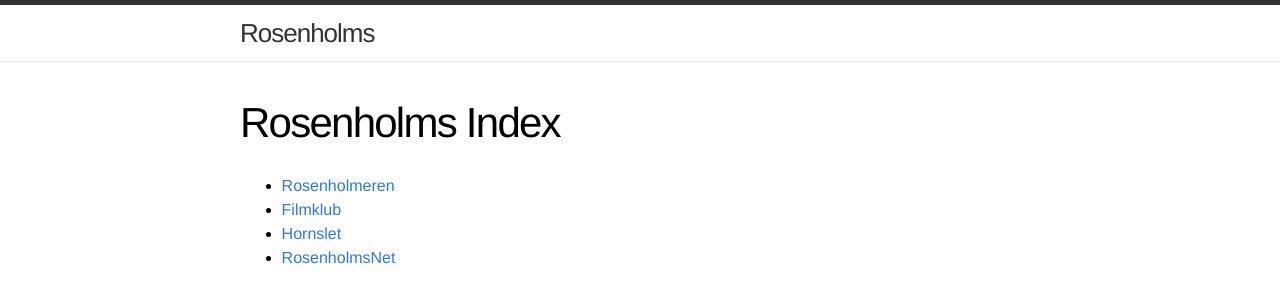
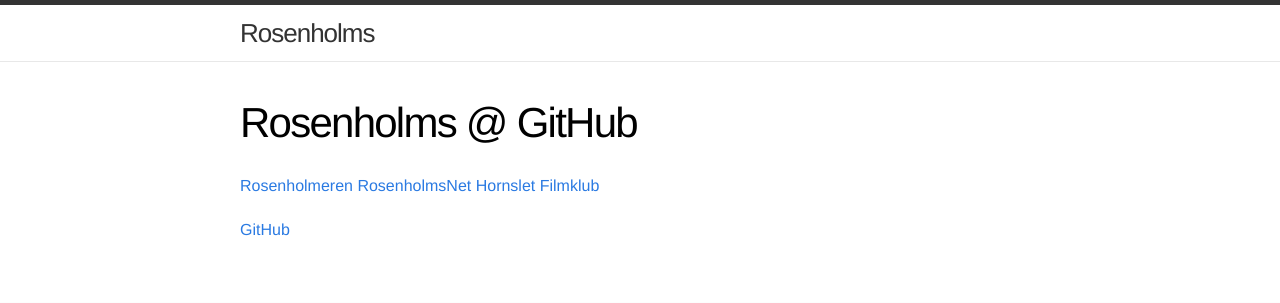
Before and after one commit to Rosenholms/rosenholms.github.io, a Jekyll site: the page built from index.md, in a window 1280 px wide. Shown: the top 303 px of the page. Built offline with Jekyll 4.4.1, drawn with Linux system fonts in a browser that asks for light colours.

Commit message:
Update index.md

```diff
--- a/index.md
+++ b/index.md
@@ -1,9 +1,12 @@
 ---
 layout: page
-title: Rosenholms Index
+title: Rosenholms @ GitHub
 ---
 
-- [Rosenholmeren](rosenholmeren)
-- [Filmklub](filmklub)
-- [Hornslet](hornslet)
-- [RosenholmsNet](http://www.rosenholmsnet.dk/)
+[Rosenholmeren](rosenholmeren)
+[RosenholmsNet](http://www.rosenholmsnet.dk/)
+[Hornslet](hornslet)
+[Filmklub](filmklub)
+
+
+[GitHub](https://github.com/Rosenholms/rosenholms.github.io)
```
